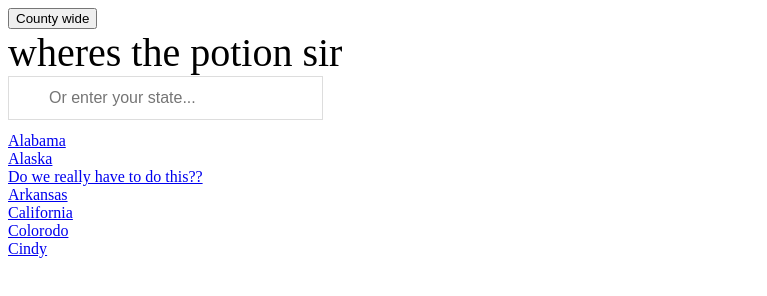
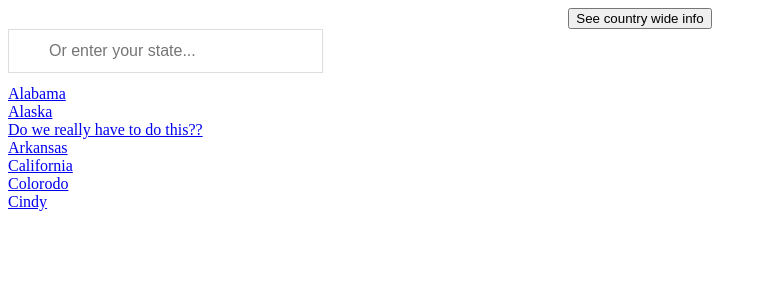
Before and after one commit to genicos/covid, a plain HTML site: page website/index.html in a window 1280 px wide. Shown: the whole page, without its empty margins (0-767 px from the left). Drawn offline with Linux system fonts and the light colour scheme.

Commit message:
tried to center search bar, failed

```diff
--- a/website/index.html
+++ b/website/index.html
@@ -8,12 +8,11 @@
   <body>
   <div id="USButton">
     <button onclick="document.location = 'UsDisplay.html'">
-      County wide
+      See country wide info
     </button>
   </div>
-  <div id = "why">
-    wheres the potion sir
-  </div>
+
+
 
   <div id="StateSearch">
     <input type="text" id="TextBar" onkeyup="myFunction()" placeholder="Or enter your state...">
--- a/website/main.css
+++ b/website/main.css
@@ -1,14 +1,11 @@
 #USButton {
-  margin: 0 auto;
+  text-align: center;
 }
 
-#why {
-  font-size: 40px;
-}
+
 
 #SearchState {
-  margin: 0 auto;
-
+  text-align: center;
 }
 
 #TextBar {
@@ -16,7 +13,6 @@
   background-position: 10px 12px;                   /* Position the search icon */
   background-repeat: no-repeat;                     /* Do not repeat the icon image */
   width: 20%;
-  margin: auto;
   font-size: 16px;
   padding: 12px 20px 12px 40px;
   border: 1px solid #ddd;
```
